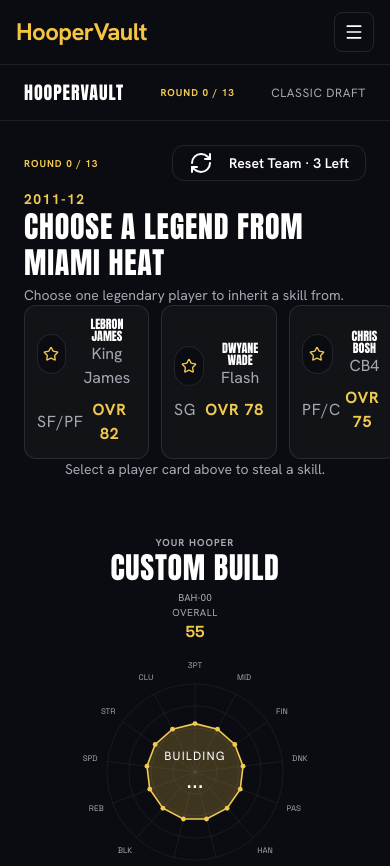
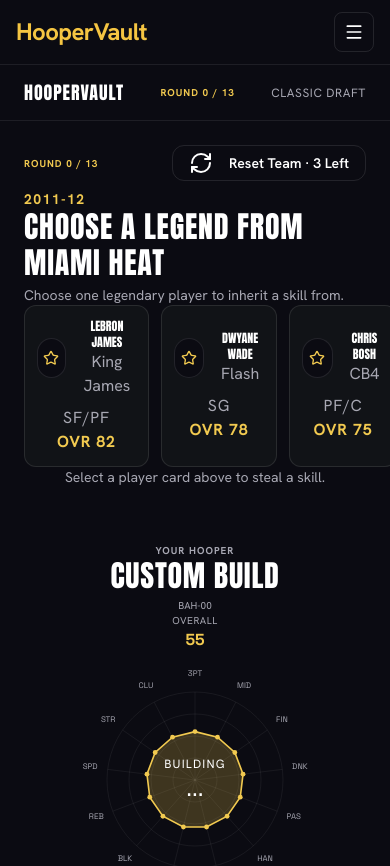
Before and after one commit to youyouguoke/HooperVault, a Next.js app: page /en/build/team in a window 390 px wide. Shown: the top 866 px of the page. Built offline with nearby package versions, Linux system fonts and the light colour scheme.

Commit message:
fix: player card mobile layout, prevent position/ovr clipping

```diff
--- a/app/en/build/team/page.tsx
+++ b/app/en/build/team/page.tsx
@@ -438,18 +438,18 @@
                     <button
                       key={player.id}
                       onClick={() => handleSelectPlayer(player)}
-                      className="flex-shrink-0 rounded-xl border p-3 min-w-[160px] text-left transition-all bg-[#111317] border-white/10 hover:border-[#F2CA50]/40 hover:bg-[#F2CA50]/5"
+                      className="flex-shrink-0 rounded-xl border p-3 sm:p-4 min-w-[170px] sm:min-w-[180px] text-left transition-all bg-[#111317] border-white/10 hover:border-[#F2CA50]/40 hover:bg-[#F2CA50]/5"
                     >
                       <div className="flex items-center gap-3 mb-2">
                         <div className="w-10 h-10 rounded-full bg-[#0B0B12] border border-white/10 flex items-center justify-center">
                           <Icon className="h-4 w-4 text-[#F2CA50]" />
                         </div>
                         <div>
-                          <div className="font-[family-name:var(--font-anton)] text-xs uppercase leading-none">{showNames ? player.fullName : "???"}</div>
-                          <div className="text-[9px] text-[#A8A8B3] mt-0.5">{showNames ? player.nickname : "Hidden Legend"}</div>
+                          <div className="font-[family-name:var(--font-anton)] text-xs uppercase leading-tight line-clamp-1">{showNames ? player.fullName : "???"}</div>
+                          <div className="text-[9px] text-[#A8A8B3] mt-0.5 leading-tight line-clamp-1">{showNames ? player.nickname : "Hidden Legend"}</div>
                         </div>
                       </div>
-                      <div className="flex items-center justify-between text-[9px] uppercase tracking-wider">
+                      <div className="flex flex-col sm:flex-row sm:items-center sm:justify-between gap-0.5 sm:gap-0 text-[9px] uppercase tracking-wider">
                         <span className="text-[#A8A8B3]">{player.position}</span>
                         <span className="text-[#F2CA50] font-bold">OVR {playerOvr(player)}</span>
                       </div>
```
Also changed, not shown: app/zh-CN/build/team/page.tsx (+4 -4 lines), 151 other files (tests, documents, lock files or other folders).
